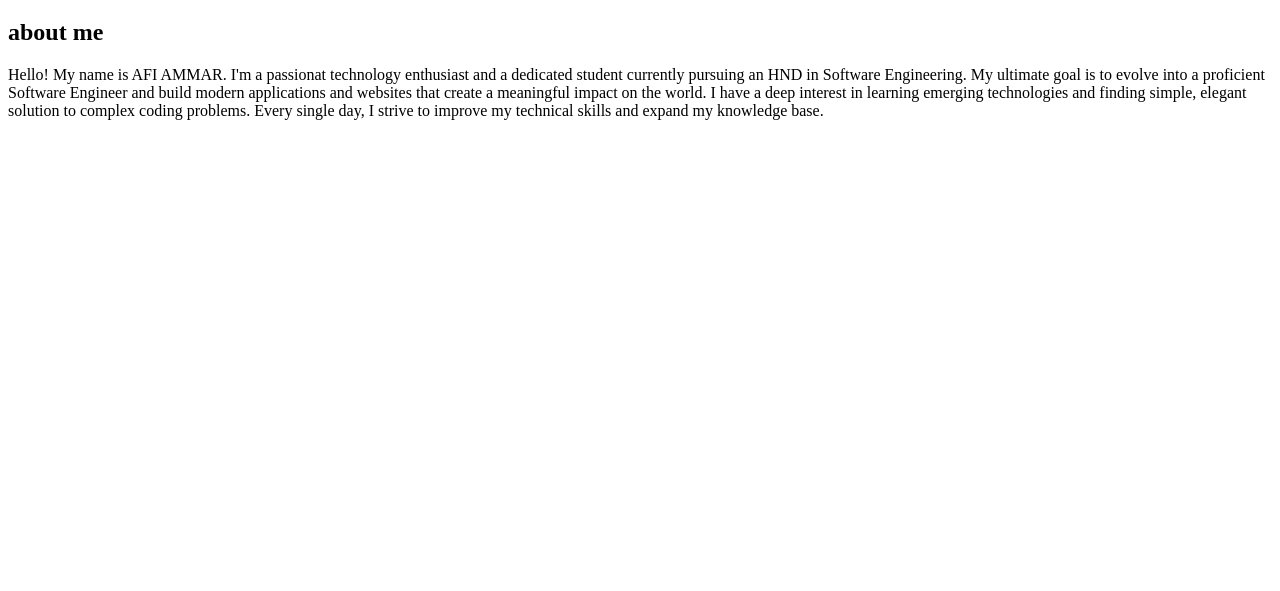
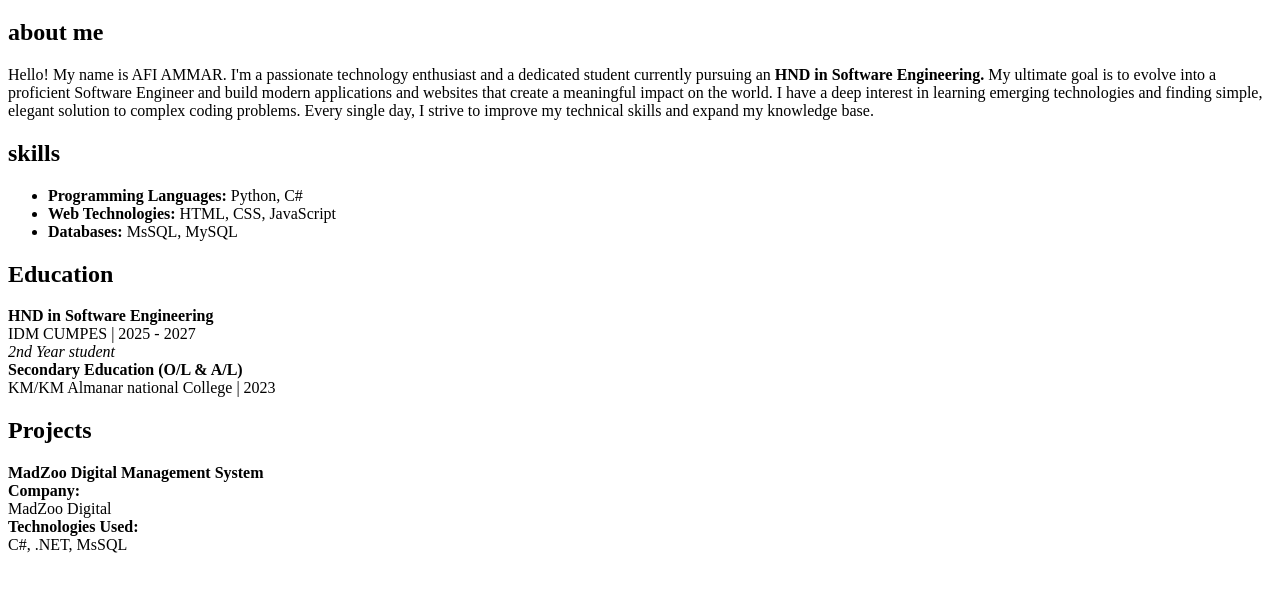
Before and after one commit to afiammar/My--portfolio, a plain HTML site: page index.html in a window 1280 px wide. Shown: the part 61-652 px from the top of the page. Drawn offline with Linux system fonts and the light colour scheme.

Commit message:
Update portfolio index.html

```diff
--- a/index.html
+++ b/index.html
@@ -9,8 +9,8 @@
     <h1>Hello! I'm AFI AMMAR </h1>
     <h2> about me</h2>
     <p>
-        Hello! My name is AFI AMMAR. I'm a passionat technology enthusiast and a dedicated
-        student currently pursuing an HND in Software Engineering. My ultimate goal is to
+        Hello! My name is AFI AMMAR. I'm a passionate technology enthusiast and a dedicated
+        student currently pursuing an <b>HND in Software Engineering.</b> My ultimate goal is to
         evolve into a proficient Software Engineer and build modern applications and
         websites that create a meaningful impact on the world. I have a deep interest in
         learning emerging technologies and finding simple, elegant solution to complex
@@ -18,5 +18,54 @@
         expand my knowledge base.
 
     </p>
+
+
+    <section>
+        <h2>skills</h2>
+        <ul>
+            <li><strong>Programming Languages:
+            </strong> Python, C# </li>
+            <li><strong>Web Technologies: </strong>
+            HTML, CSS, JavaScript</li>
+            <li><strong>Databases: </strong>
+            MsSQL, MySQL</li>
+
+        </ul>
+
+
+
+    </section>
+
+
+
+    <section>
+        <h2>Education</h2>
+        <p>
+        <strong>HND in Software Engineering</strong><br>
+        IDM CUMPES | 2025 - 2027<br>
+        <em>2nd Year student</em><br>
+        <strong>Secondary Education (O/L & A/L)</strong><br>
+         KM/KM Almanar national College | 2023
+        </P>
+
+    </section>
+
+    <section>
+            <h2>Projects</h2>
+            <p>
+              <strong> MadZoo Digital Management System </strong> <br>
+              <strong>Company: </strong><br>MadZoo Digital<br>
+              <strong>Technologies Used: </strong><br>C#, .NET, MsSQL
+
+
+
+
+            </p>
+        </section>
+
+
+
+
+
 </body>
 </html>
```
